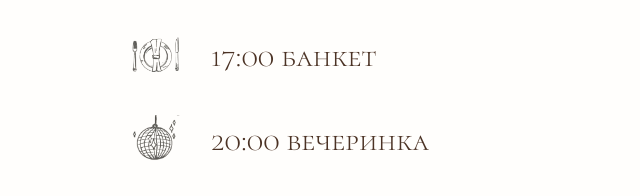
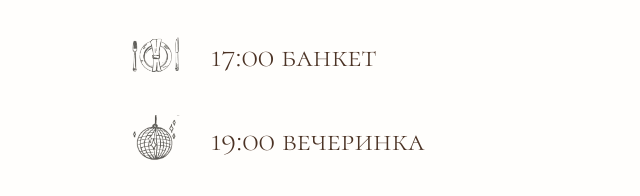
Before and after one commit to Ruslan-and-Anna/Mironiuks-wedding, a plain HTML site: page index.html in a window 1280 px wide. Shown: the part 1171-1367 px from the top of the page, 359-999 px from the left. Drawn offline with nearby package versions, Linux system fonts and the light colour scheme; files whose address does not match are found by name.

Commit message:
Add files via upload

```diff
--- a/index.html
+++ b/index.html
@@ -235,7 +235,7 @@
           <img src="img/вечеринка.png" alt="" width="50" height="50">
         </div>
         <div class="schedule-body_vecherinka_text schedule_text font_color">
-          20:00 вечеринка
+          19:00 вечеринка
         </div>
       </div>
       <div class="schedule-body_tort schedule-body_allign">
```
